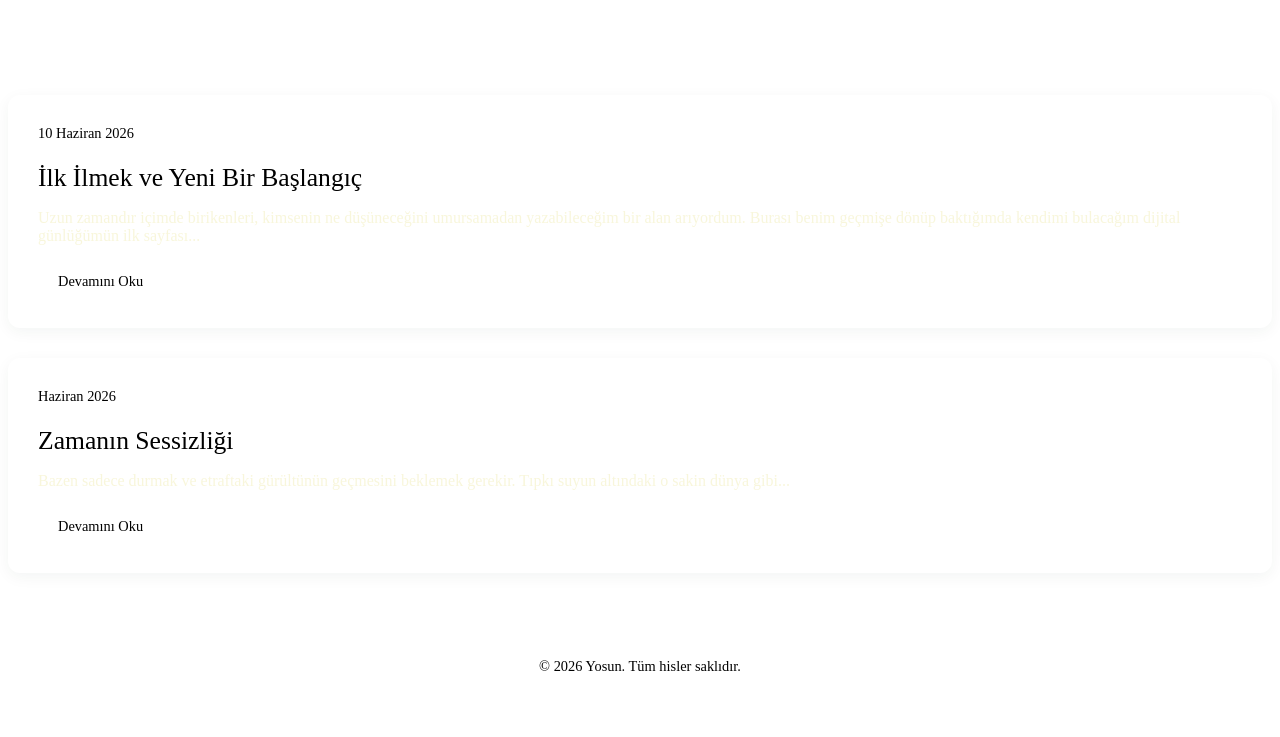
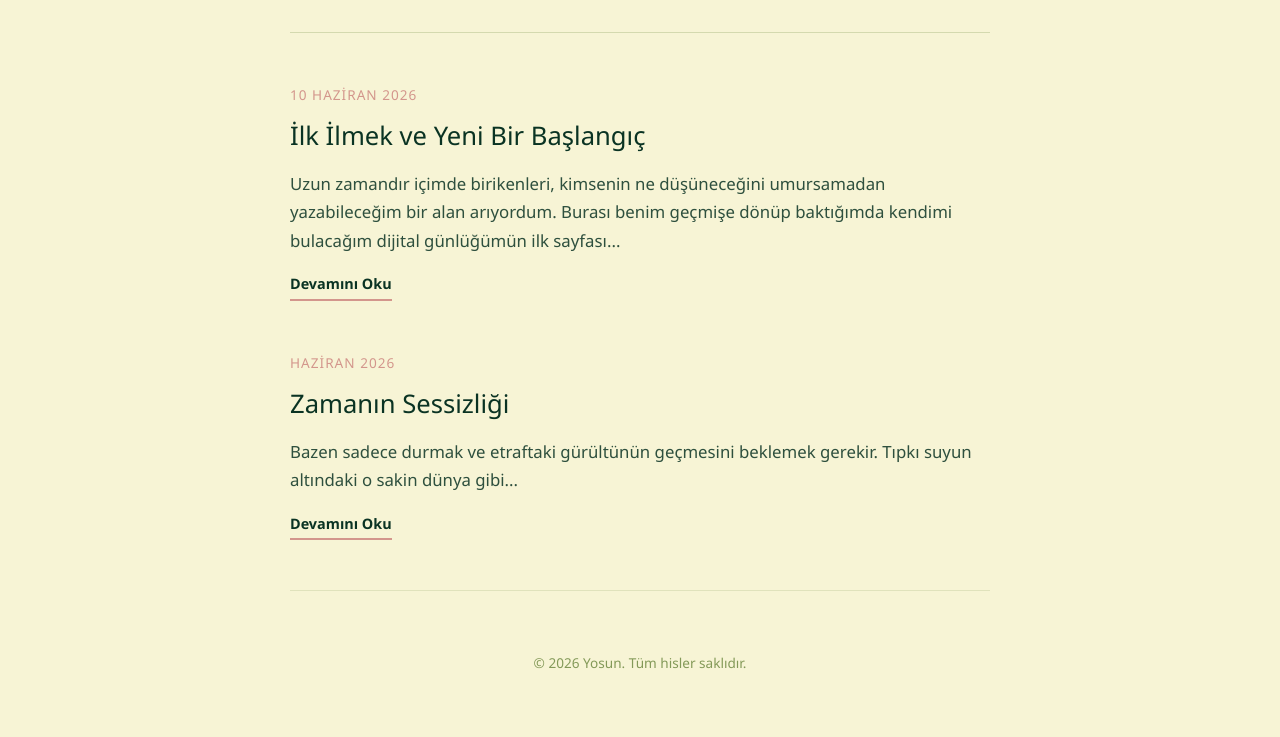
Before and after one commit to yosun-notes/yosunla-konu-mak, a plain HTML site: page index.html in a window 1280 px wide. Shown: the part 211-948 px from the top of the page. Drawn offline with Linux system fonts and the light colour scheme.

Commit message:
Update style.css

```diff
--- a/style.css
+++ b/style.css
@@ -1,77 +1,106 @@
+:root {
+    --dark-green: #0A3323;     /* Əsas mətnlər, başlıqlar və ciddi vurğular üçün */
+    --moss-green: #839958;     /* Tarixlər və ikinci dərəcəli incə yazılar üçün */
+    --beige: #F7F4D5;          /* Saytın o yumşaq, əsas FON rəngi */
+    --rosy-brown: #D3968C;     /* "Devamını Oku" düyməsi və linklər üçün (O estetik çəhrayı-qəhvəyi ton) */
+    --midnight-green: #105666; /* Hover effektləri və ya alternativ link rəngləri üçün */
+}
+
+* {
+    margin: 0;
+    padding: 0;
+    box-sizing: border-box;
+    font-family: 'Segoe UI', Georgia, serif; /* Blog üçün daha estetik bir şrift */
+}
+
+body {
+    background-color: var(--beige);
+    color: var(--dark-green); /* Yazılar tünd yaşıl olmalıdır ki, bej üzərində rahat oxunsun */
+    line-height: 1.7;
+    padding: 40px 20px;
+}
+
+.container {
+    max-width: 700px; /* Daha dar və oxunaqlı bir blog strukturu */
+    margin: 0 auto;
+}
+
+/* Başlıq Hissəsi */
 .blog-header {
     text-align: center;
-    padding: 60px 0 40px 0;
+    padding: 40px 0 60px 0;
+    border-bottom: 1px solid rgba(131, 153, 88, 0.3); /* Moss green ilə incə bir xətt */
 }
 
 .blog-header h1 {
-    font-size: 3rem;
+    font-size: 2.5rem;
     color: var(--dark-green);
-    letter-spacing: 2px;
+    letter-spacing: 1px;
     font-weight: 400;
 }
 
 .blog-header .subtitle {
     color: var(--moss-green);
     font-style: italic;
-    margin-top: 10px;
-    font-size: 1.1rem;
+    margin-top: 8px;
+    font-size: 1rem;
 }
 
+/* Yazı Siyahısı */
 .blog-posts {
-    margin-top: 40px;
+    margin-top: 50px;
 }
 
+/* Kartlar - Bayaq sən bəyənmədiyin o tünd fonu silib, yerinə təmiz minimalist stil verdim */
 .post-card {
-    background-color: var(--dark-green);
-    padding: 30px;
-    border-radius: 12px;
-    margin-bottom: 30px;
-    box-shadow: 0 4px 15px rgba(10, 51, 35, 0.05);
-    transition: transform 0.3s ease;
-}
-
-.post-card:hover {
-    transform: translateY(-3px);
+    background: transparent; /* Fon olmasın, bej üzərində birbaşa yazı kimi dursun */
+    padding: 0;
+    margin-bottom: 50px;
 }
 
 .post-date {
-    color: var(--rosy-brown);
-    font-size: 0.9rem;
+    color: var(--rosy-brown); /* Tarix o gözəl çəhrayı tonda */
+    font-size: 0.85rem;
     display: block;
-    margin-bottom: 10px;
+    text-transform: uppercase;
+    letter-spacing: 1px;
+    margin-bottom: 8px;
 }
 
 .post-card h2 {
-    color: var(--text-light);
+    color: var(--dark-green); /* Başlıqlar tünd yaşıl */
     font-size: 1.6rem;
-    margin-bottom: 15px;
+    margin-bottom: 12px;
     font-weight: 500;
 }
 
 .post-card p {
-    color: rgba(247, 244, 213, 0.85);
-    margin-bottom: 20px;
+    color: rgba(10, 51, 35, 0.85); /* Tünd yaşılın bir az yumşaldılmış variantı (oxunuş üçün əla) */
+    font-size: 1.05rem;
+    margin-bottom: 15px;
 }
 
+/* Linklər və Düymələr */
 .read-more {
     display: inline-block;
-    color: var(--text-dark);
-    background-color: var(--rosy-brown);
-    padding: 8px 20px;
+    color: var(--dark-green);
     text-decoration: none;
-    border-radius: 20px;
-    font-weight: 500;
+    font-weight: 600;
     font-size: 0.9rem;
-    transition: background-color 0.3s ease;
+    border-bottom: 2px solid var(--rosy-brown); /* Altında incə çəhrayı xətt */
+    padding-bottom: 2px;
+    transition: all 0.3s ease;
 }
 
 .read-more:hover {
-    background-color: #c4857b;
+    color: var(--midnight-green);
+    border-bottom-color: var(--midnight-green);
 }
 
 .blog-footer {
     text-align: center;
-    padding: 40px 0;
+    padding: 60px 0 20px 0;
     color: var(--moss-green);
-    font-size: 0.9rem;
+    font-size: 0.85rem;
+    border-top: 1px solid rgba(131, 153, 88, 0.2);
 }
```
